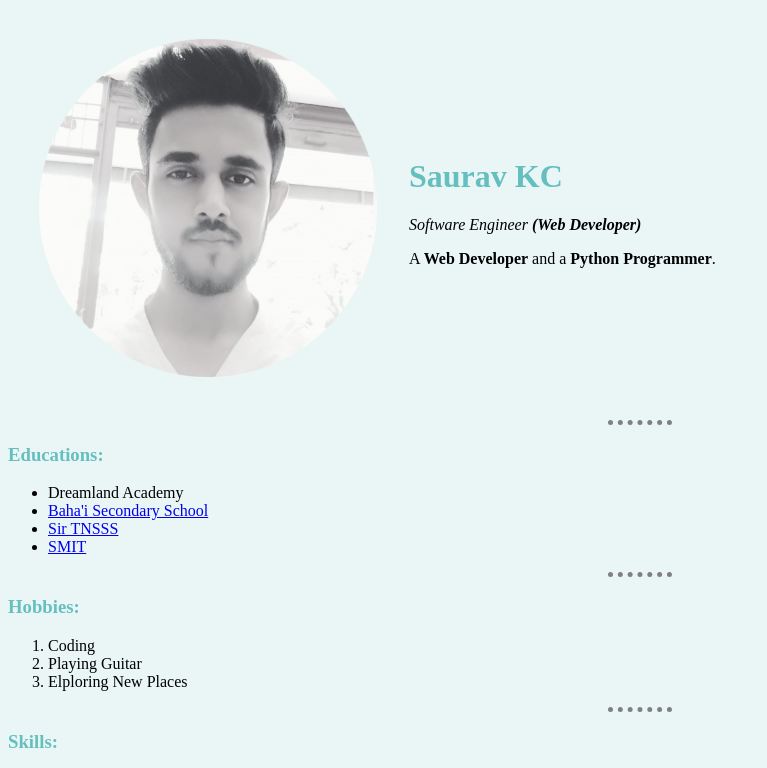
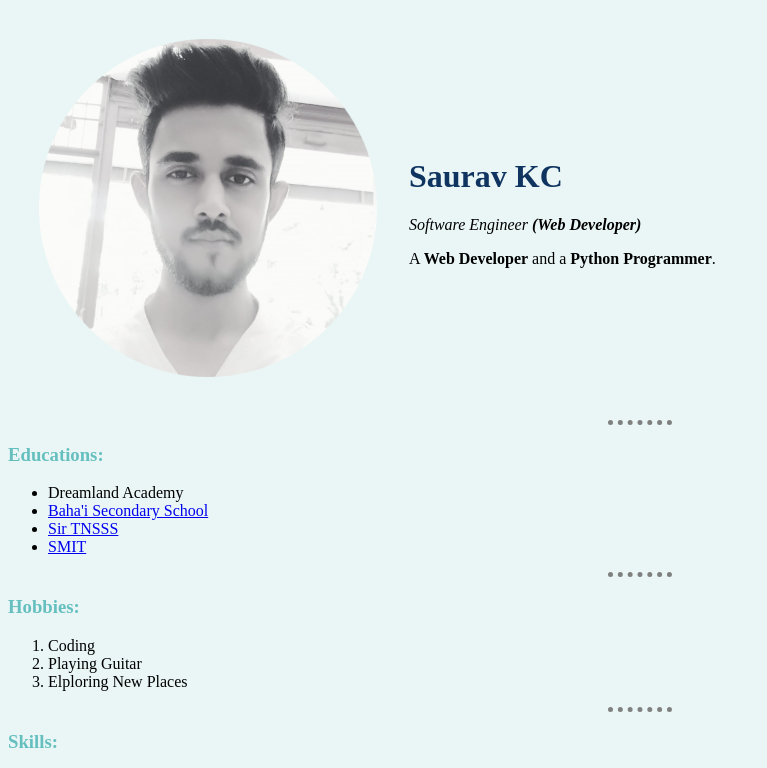
Before and after one commit to sauravkc98/cv, a plain HTML site: page index.html in a window 1280 px wide. Shown: the top 768 px of the page, without its empty margins (0-767 px from the left). Drawn offline with Linux system fonts and the light colour scheme.

Commit message:
Update styles.css

```diff
--- a/css/styles.css
+++ b/css/styles.css
@@ -11,7 +11,7 @@ hr{
 }
 
 h1{
-  color: #66BFBF;
+  color: #0F3460;
 }
 
 h3{
```
